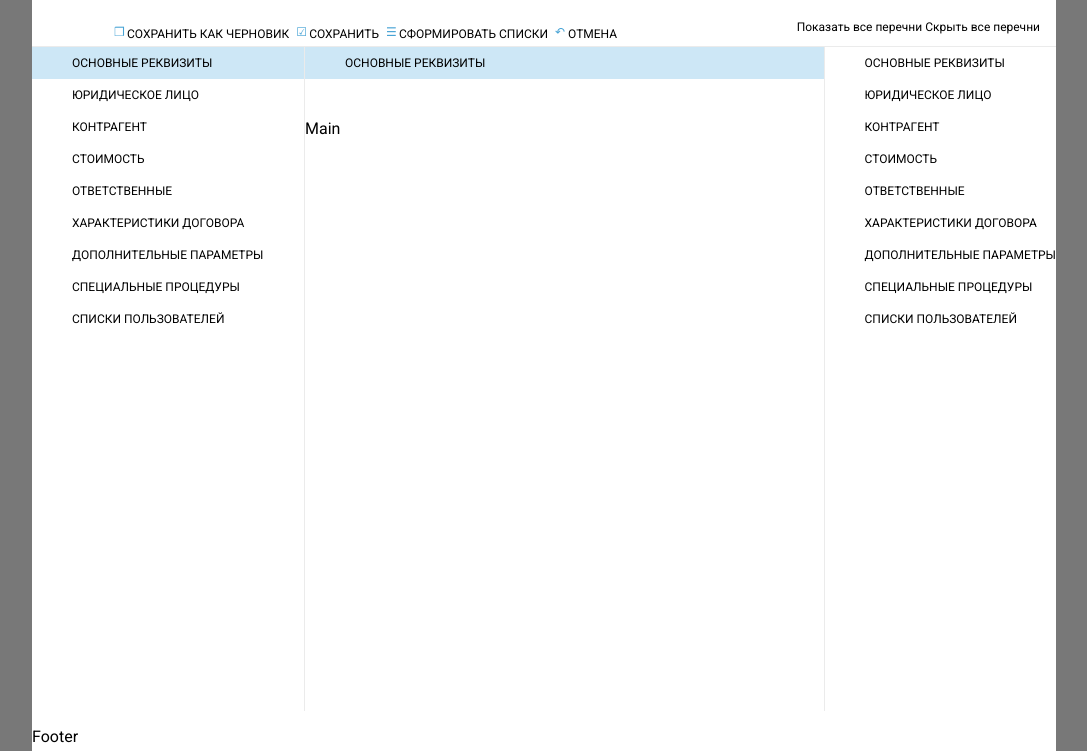
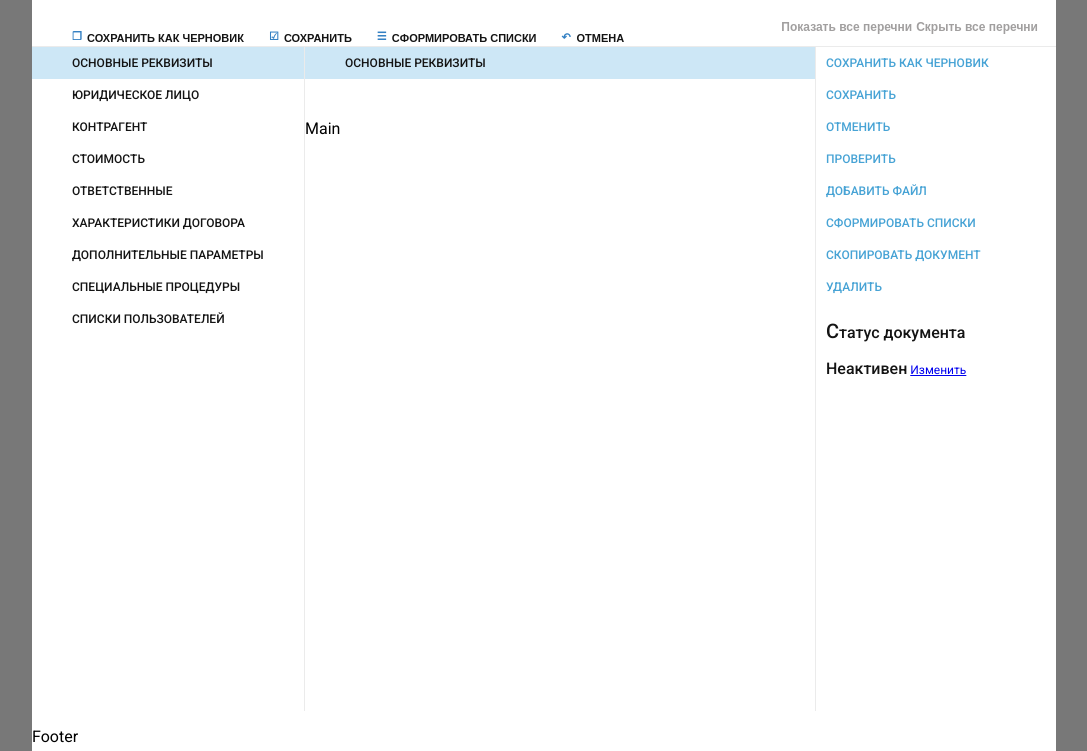
Before and after one commit to buccaneer33/rusal_markup, a website built with webpack: page src/html/template/index.html in a window 1280 px wide. Shown: the part 61-812 px from the top of the page, without its empty margins (96-1183 px from the left). Built offline with nearby package versions, Linux system fonts and the light colour scheme; files whose address does not match are found by name.

Commit message:
right menu nav added

```diff
--- a/src/html/template/index.html
+++ b/src/html/template/index.html
@@ -10,54 +10,71 @@
 			<div class="header__logo logo">
 				<img class="logo__img" src="img/logo.png" />
 			</div>
-			<div class="header__description"><h1>Карточка договора</h1>  <h2>— редактирование</h2> <h3>КАЗ-Д-15-218/06</h3> <h4>— неактивный документ</h4></div>
-			<div class="header__leng leng_switcher"><button class="leng_switcher__button leng_switcher__button--active">EN</button> | <button class="leng_switcher__button">RU</button></div>
+			<div class="header__description">
+				<span class="header1">Карточка договора</span>
+				<span class="header2">— редактирование</span>
+				<span class="header3">КАЗ-Д-15-218/06</span>
+				<span class="header4">— неактивный документ</span>
+			</div>
+			<div class="header__leng leng_switcher"><button class="leng_switcher__button button button--active">РУС</button> | <button class="leng_switcher__button button">ENG</button></div>
 		</header>
 		<main class="main main--theme">
 			<nav class="navigation navigation_top">
 				<div class="navigation_top__submenu">
 					<ul class="navigation_top__list">
-						<li class="navigation_top__item icon icon--save_as">СОХРАНИТЬ КАК ЧЕРНОВИК</li>
-						<li class="navigation_top__item icon icon--save">СОХРАНИТЬ</li>
-						<li class="navigation_top__item icon icon--make_lists">СФОРМИРОВАТЬ СПИСКИ</li>
-						<li class="navigation_top__item icon icon--cancel">ОТМЕНА</li>
+						<li class="navigation_top__item"><button class="navigation_top__button button button--save_as">СОХРАНИТЬ КАК ЧЕРНОВИК</button></li>
+						<li class="navigation_top__item"><button class="navigation_top__button button button--save">СОХРАНИТЬ</button></li>
+						<li class="navigation_top__item"><button class="navigation_top__button button button--make_lists">СФОРМИРОВАТЬ СПИСКИ</button></li>
+						<li class="navigation_top__item"><button class="navigation_top__button button button--cancel">ОТМЕНА</button></li>
 					</ul>
 				</div>
-				<div class="navigation_top__switcher">Показать все перечни Скрыть все перечни</div>
+				<div class="navigation_top__switcher side_panel__switcher">
+					<button class="button side_panel__button">Показать все перечни</button>
+					<button class="button side_panel__button">Скрыть все перечни</button>
+				</div>
 			</nav>
 			<section class="content">
 				<nav class="navigation navigation_left">
 					<ul class="navigation_left__list">
-						<li class="navigation_left__item navigation_left__item--active">ОСНОВНЫЕ РЕКВИЗИТЫ</li>
-						<li class="navigation_left__item">ЮРИДИЧЕСКОЕ ЛИЦО</li>
-						<li class="navigation_left__item">КОНТРАГЕНТ</li>
-						<li class="navigation_left__item">СТОИМОСТЬ</li>
-						<li class="navigation_left__item">ОТВЕТСТВЕННЫЕ</li>
-						<li class="navigation_left__item">ХАРАКТЕРИСТИКИ ДОГОВОРА</li>
-						<li class="navigation_left__item">ДОПОЛНИТЕЛЬНЫЕ ПАРАМЕТРЫ</li>
-						<li class="navigation_left__item">СПЕЦИАЛЬНЫЕ ПРОЦЕДУРЫ</li>
-						<li class="navigation_left__item">СПИСКИ ПОЛЬЗОВАТЕЛЕЙ</li>
+						<li class="navigation_left__item navigation_left__item--active"><a class="navigation_left__link menu_header" href="#">ОСНОВНЫЕ РЕКВИЗИТЫ</a></li>
+						<li class="navigation_left__item"><a class="navigation_left__link menu_header" href="#">ЮРИДИЧЕСКОЕ ЛИЦО</a></li>
+						<li class="navigation_left__item"><a class="navigation_left__link menu_header" href="#">КОНТРАГЕНТ</a></li>
+						<li class="navigation_left__item"><a class="navigation_left__link menu_header" href="#">СТОИМОСТЬ</a></li>
+						<li class="navigation_left__item"><a class="navigation_left__link menu_header" href="#">ОТВЕТСТВЕННЫЕ</a></li>
+						<li class="navigation_left__item"><a class="navigation_left__link menu_header" href="#">ХАРАКТЕРИСТИКИ ДОГОВОРА</a></li>
+						<li class="navigation_left__item"><a class="navigation_left__link menu_header" href="#">ДОПОЛНИТЕЛЬНЫЕ ПАРАМЕТРЫ</a></li>
+						<li class="navigation_left__item"><a class="navigation_left__link menu_header" href="#">СПЕЦИАЛЬНЫЕ ПРОЦЕДУРЫ</a></li>
+						<li class="navigation_left__item"><a class="navigation_left__link menu_header" href="#">СПИСКИ ПОЛЬЗОВАТЕЛЕЙ</a></li>
 					</ul>
 				</nav>
 				<div class="info">
-					<div class="info__description">ОСНОВНЫЕ РЕКВИЗИТЫ</div>
+					<div class="info__description"><span class="menu_header">ОСНОВНЫЕ РЕКВИЗИТЫ</span></div>
 					<div class="info__content">
 						<p>Main</p>
 					</div>
 
 				</div>
-				<nav class="navigation navigation_right">
-						<ul class="navigation_left__list">
-							<li class="navigation_left__item">ОСНОВНЫЕ РЕКВИЗИТЫ</li>
-							<li class="navigation_left__item">ЮРИДИЧЕСКОЕ ЛИЦО</li>
-							<li class="navigation_left__item">КОНТРАГЕНТ</li>
-							<li class="navigation_left__item">СТОИМОСТЬ</li>
-							<li class="navigation_left__item">ОТВЕТСТВЕННЫЕ</li>
-							<li class="navigation_left__item">ХАРАКТЕРИСТИКИ ДОГОВОРА</li>
-							<li class="navigation_left__item">ДОПОЛНИТЕЛЬНЫЕ ПАРАМЕТРЫ</li>
-							<li class="navigation_left__item">СПЕЦИАЛЬНЫЕ ПРОЦЕДУРЫ</li>
-							<li class="navigation_left__item">СПИСКИ ПОЛЬЗОВАТЕЛЕЙ</li>
+				<nav class="navigation navigation_right navigation_right--open">
+					<div class="extended_menu">
+						<ul class="extended_menu__list">
+							<li class="extended_menu__item"><a class="extended_menu__link menu_header" href="#">СОХРАНИТЬ КАК ЧЕРНОВИК</a></li>
+							<li class="extended_menu__item"><a class="extended_menu__link menu_header" href="#">СОХРАНИТЬ</a></li>
+							<li class="extended_menu__item"><a class="extended_menu__link menu_header" href="#">ОТМЕНИТЬ</a></li>
+							<li class="extended_menu__item"><a class="extended_menu__link menu_header" href="#">ПРОВЕРИТЬ</a></li>
+							<li class="extended_menu__item"><a class="extended_menu__link menu_header" href="#">ДОБАВИТЬ ФАЙЛ</a></li>
+							<li class="extended_menu__item"><a class="extended_menu__link menu_header" href="#">СФОРМИРОВАТЬ СПИСКИ</a></li>
+							<li class="extended_menu__item"><a class="extended_menu__link menu_header" href="#">СКОПИРОВАТЬ ДОКУМЕНТ</a></li>
+							<li class="extended_menu__item"><a class="extended_menu__link menu_header" href="#">УДАЛИТЬ</a></li>
 						</ul>
+					</div>
+
+					<div class="document_status">
+						<h3 class="document_status__header header3">Статус документа</h3>
+						<span class="document_status__status header3">Неактивен</span>
+						<a href="#" class="document_status__link">Изменить</a>
+					</div>
+
+
 					</nav>
 
 			</section>
--- /dev/null
+++ b/src/scss/button.scss
@@ -0,0 +1,62 @@
+.button{
+  position: relative;
+  border: none;
+  padding: 5px 2px;
+  background-color: transparent;
+
+  &--active{
+    color: $text_color--link;
+  }
+  &--save{
+    padding-left: 15px;
+    padding-right: 20px;
+    position: relative;
+    &::before{
+      top: 3px;
+      left: 0px;
+      position: absolute;
+      content: "\02611";
+      display: block;
+      color: #3480c3;
+    }
+  }
+  &--save_as{
+    padding-left: 15px;
+    padding-right: 20px;
+    position: relative;
+    &::before{
+      top: 3px;
+      left: 0px;
+      position: absolute;
+      content: "\02752";
+      display: block;
+      color: #3480c3;
+    }
+  }
+  &--make_lists{
+    padding-left: 15px;
+    padding-right: 20px;
+    position: relative;
+    &::before{
+      top: 3px;
+      left: 0px;
+      position: absolute;
+      content: "\02630";
+      display: block;
+      color: #3480c3;
+    }
+  }
+  &--cancel{
+    padding-left: 15px;
+    padding-right: 20px;
+    position: relative;
+    &::before{
+      top: 4px;
+      left: 0px;
+      position: absolute;
+      content: "\021B6";
+      display: block;
+      color: #3480c3;
+    }
+  }
+}
--- /dev/null
+++ b/src/scss/extended_menu.scss
@@ -0,0 +1,31 @@
+.extended_menu{
+
+  &__list{
+    display: flex;
+    flex-direction: column;
+    flex-wrap: nowrap;
+
+    padding: 0;
+    margin: 0;
+  }
+  &__item{
+    list-style-type: none;
+    padding: 9px 0 9px 0px;
+    box-sizing: border-box;
+    cursor: pointer;
+    height: 32px;
+    transition: 0.5s;
+
+    &--active{
+      background-color: $bgc--secondary-hover;
+    }
+    &:hover{
+      //background-color: $bgc--secondary-hover;
+      transition: 0.5s;
+    }
+  }
+  &__link{
+    color: $text_color--link;
+
+  }
+}
--- a/src/scss/index.scss
+++ b/src/scss/index.scss
@@ -10,3 +10,7 @@
 @import "icons.scss";
 @import "content.scss";
 @import "info.scss";
+@import "button.scss";
+@import "side_panel.scss";
+@import "extended_menu.scss";
+@import "document_status.scss";
--- a/src/scss/lang_switch.scss
+++ b/src/scss/lang_switch.scss
@@ -1,12 +1,6 @@
 .leng_switcher{
   color: $text_color--secondary_help;
   &__button{
-    border: none;
-    padding: 5px;
-    background-color: transparent;
-
-    &--active{
-      color: $text_color--link;
-    }
+    color: $text_color--secondary_help;
   }
 }
--- a/src/scss/nav.scss
+++ b/src/scss/nav.scss
@@ -28,10 +28,16 @@
       flex-direction: row;
       flex-wrap: nowrap;
       font-size: 12px;
+      padding: 0;
     }
     &__item{
       list-style-type: none;
-      padding: 0 5px;
+      padding: 0 5px 0 0;
+    }
+    &__button{
+      color: $text_color--primary_dark;
+      font-size: 11px;
+      font-weight: 600;
     }
   }
   &_left{
@@ -62,6 +68,22 @@
         transition: 0.5s;
       }
     }
+    &__link{
+      color: $text_color--primary_dark;
+
+    }
+  }
+  &_right{
+    padding-left: 10px;
+    width: 0px;
+    transition: 0.5s;
+    font-size: 12px;
+    overflow: hidden;
+
+    &--open{
+      width: 240px;
+      transition: 0.5s;
+    }
   }
 }
 .submenu--open:hover  .submenu{
--- /dev/null
+++ b/src/scss/side_panel.scss
@@ -0,0 +1,8 @@
+.side_panel{
+
+  &__button{
+    font-weight: 600;
+    font-size: 12px;
+    color: $text_color--secondary_help;
+  }
+}
--- a/src/scss/theme.scss
+++ b/src/scss/theme.scss
@@ -1,4 +1,4 @@
-h1 {
+.header1 {
 	font-weight: 500;
 	font-size: 20px;
 	color: $text_color--link;
@@ -8,7 +8,7 @@ h1 {
 	}
 }
 
-h2{
+.header2{
 	font-weight: 400;
 	font-size: 20px;
 	color: $text_color--link;
@@ -18,7 +18,7 @@ h2{
 	}
 
 }
-h3{
+.header3{
 	font-weight: 500;
 	font-size: 16px;
 	color: $text_color--primary_dark;
@@ -27,8 +27,8 @@ h3{
 		font-size: 20px;
 	}
 }
-h4{
-	font-weight: 500;
+.header4{
+	font-weight: 400;
 	font-size: 16px;
 	color: $text_color--primary_dark;
 
@@ -36,6 +36,71 @@ h4{
 		font-size: 20px;
 	}
 }
+.section_header{
+	font-weight: 500;
+	font-size: 14px;
+	color: $text_color--primary_dark;
+
+	&::first-letter{
+		font-size: 16px;
+	}
+}
+.menu_header{
+	font-weight: 500;
+	font-size: 12px;
+	color: $text_color--primary_dark;
+	text-decoration: none;
+
+	&::first-letter{
+		font-size: 16px;
+	}
+}
+.text_style1{
+	font-weight: 400;
+	font-size: 14px;
+	color: $text_color--primary_dark;
+
+	&::first-letter{
+		font-size: 20px;
+	}
+}
+.text_style2{
+	font-weight: 400;
+	font-size: 12px;
+	color: $text_color--primary_dark;
+
+	&::first-letter{
+		font-size: 16px;
+	}
+}
+.text_style3{
+	font-weight: 400;
+	font-size: 14px;
+	color: $text_color--primary_dark;
+
+	&::first-letter{
+		font-size: 16px;
+	}
+}
+.text_style_title{
+	font-weight: 400;
+	font-size: 11px;
+	color: $text_color--primary_dark;
+
+	&::first-letter{
+		font-size: 16px;
+	}
+}
+.text_style_description{
+	font-weight: 400;
+	font-size: 12px;
+	color: $text_color--primary_dark;
+
+	&::first-letter{
+		font-size: 18px;
+	}
+}
+
 
 .body--theme{
 	background-color: $bgc--body-bgc;
```
Also changed, not shown: src/scss/variables.scss (+12 -12 lines), dist/dev/css/index.css, dist/dev/index.html, src/scss/document_status.scss (added).
